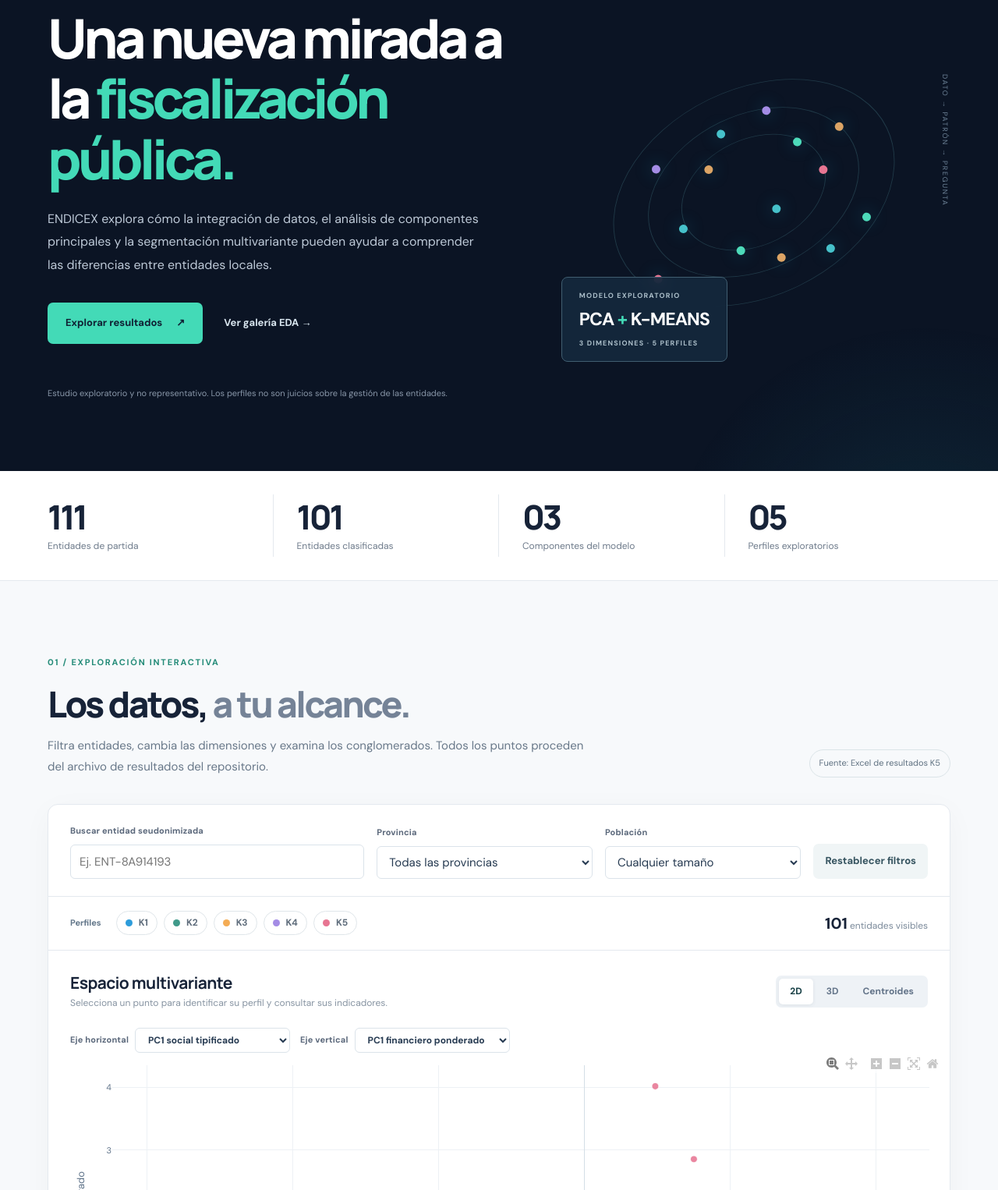
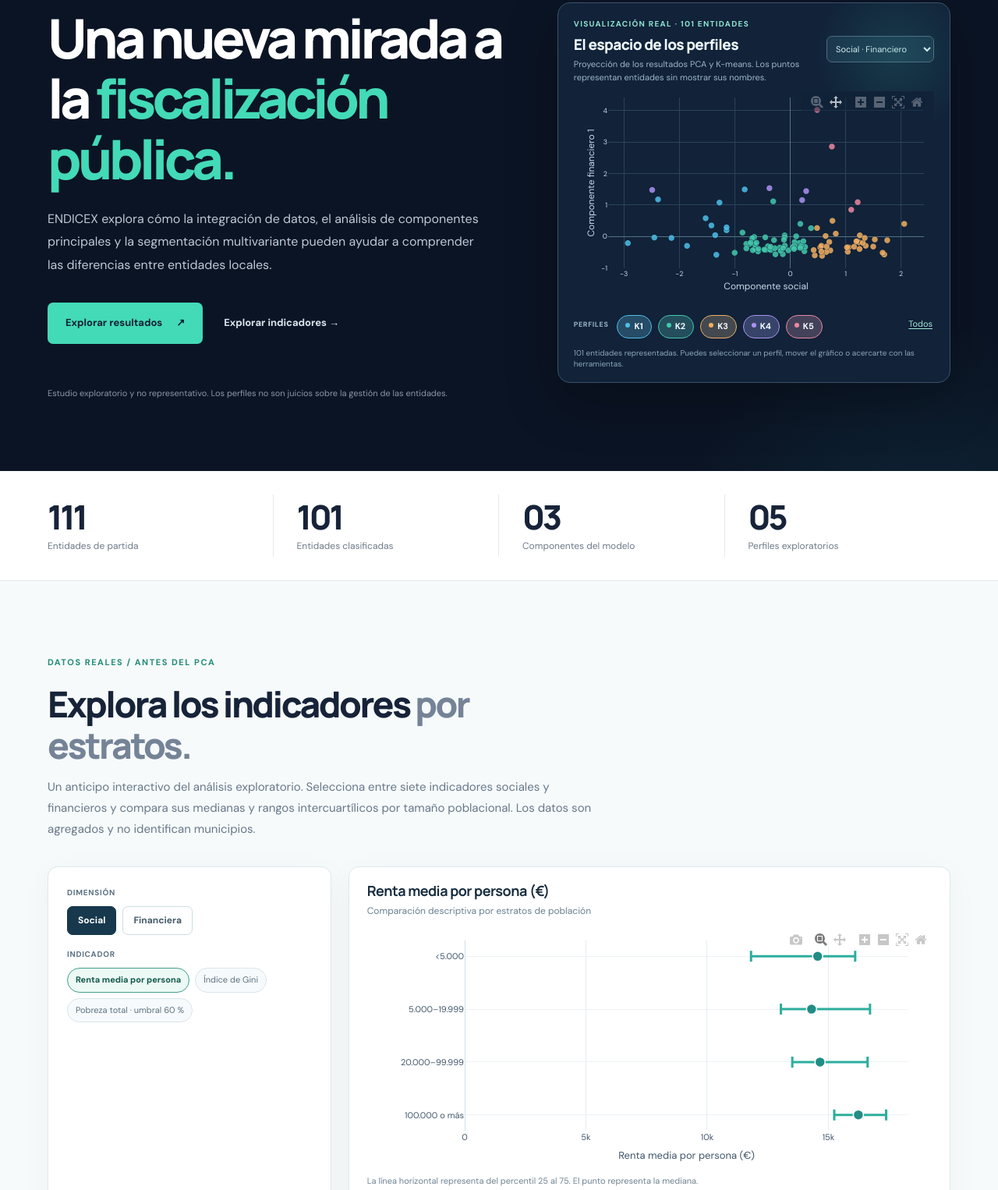
Before and after one commit to endicex/Endicex, a plain HTML site: page docs/index.html in a window 1280 px wide. Shown: the part 188-1714 px from the top of the page at 78% size. Drawn offline with nearby package versions, Linux system fonts and the light colour scheme.

Commit message:
Replace decorative homepage with interactive PCA and add aggregated EDA indicator explorer

```diff
--- a/docs/index.html
+++ b/docs/index.html
@@ -12,10 +12,12 @@
   <link rel="stylesheet" href="./styles.css">
   <link rel="stylesheet" href="./atlas.css">
   <link rel="stylesheet" href="./eda-gallery.css">
+  <link rel="stylesheet" href="./home-interactive.css">
   <script defer src="./plotly.min.js"></script>
   <script defer src="./app.js"></script>
   <script defer src="./atlas.js"></script>
   <script defer src="./eda-gallery.js"></script>
+  <script defer src="./home-interactive.js"></script>
 </head>
 <body>
   <a class="skip-link" href="#contenido">Saltar al contenido</a>
@@ -36,16 +38,30 @@
           <div class="eyebrow"><span class="live-dot"></span> INVESTIGACIÓN APLICADA · REPRODUCIBILIDAD</div>
           <h1>Una nueva mirada a la <em>fiscalización pública.</em></h1>
           <p>ENDICEX explora cómo la integración de datos, el análisis de componentes principales y la segmentación multivariante pueden ayudar a comprender las diferencias entre entidades locales.</p>
-          <div class="hero-actions"><a href="#explorador" class="button button-light">Explorar resultados <span aria-hidden="true">↗</span></a><a href="#eda" class="text-link">Ver galería EDA <span aria-hidden="true">→</span></a></div>
+          <div class="hero-actions"><a href="#explorador" class="button button-light">Explorar resultados <span aria-hidden="true">↗</span></a><a href="#vista-eda" class="text-link">Explorar indicadores <span aria-hidden="true">→</span></a></div>
           <p class="hero-disclaimer">Estudio exploratorio y no representativo. Los perfiles no son juicios sobre la gestión de las entidades.</p>
         </div>
-        <div class="hero-visual" aria-hidden="true">
-          <div class="orbit orbit-one"></div><div class="orbit orbit-two"></div><div class="orbit orbit-three"></div>
-          <div class="hero-plot">
-            <span class="plot-point pt-a"></span><span class="plot-point pt-b"></span><span class="plot-point pt-c"></span><span class="plot-point pt-d"></span><span class="plot-point pt-e"></span><span class="plot-point pt-f"></span><span class="plot-point pt-g"></span><span class="plot-point pt-h"></span><span class="plot-point pt-i"></span><span class="plot-point pt-j"></span><span class="plot-point pt-k"></span><span class="plot-point pt-l"></span><span class="plot-point pt-m"></span><span class="plot-point pt-n"></span>
+        <div class="hero-visual hero-interactive">
+          <div class="home-pca-card">
+            <p class="home-pca-eyebrow">VISUALIZACIÓN REAL · 101 ENTIDADES</p>
+            <div class="home-pca-head">
+              <div><h2>El espacio de los perfiles</h2><p class="home-pca-description">Proyección de los resultados PCA y K-means. Los puntos representan entidades sin mostrar sus nombres.</p></div>
+              <label>
+                <span class="sr-only">Proyección del gráfico principal</span>
+                <select id="home-pca-projection" class="home-pca-select">
+                  <option value="social">Social · Financiero</option>
+                  <option value="financial">Financiero 1 · 2</option>
+                </select>
+              </label>
+            </div>
+            <div id="home-pca-chart" role="img" aria-label="Gráfico PCA interactivo con cinco perfiles"></div>
+            <div class="home-pca-controls">
+              <span class="home-pca-controls-label">Perfiles</span>
+              <div id="home-pca-filters" class="home-pca-controls" role="group" aria-label="Seleccionar conglomerados del gráfico de portada"></div>
+              <button id="home-pca-reset" type="button" class="home-pca-reset">Todos</button>
+            </div>
+            <p id="home-pca-status" class="home-pca-status" role="status" aria-live="polite">Cargando proyección del análisis…</p>
           </div>
-          <div class="visual-label"><small>MODELO EXPLORATORIO</small><strong>PCA <span>+</span> K-MEANS</strong><small>3 DIMENSIONES · 5 PERFILES</small></div>
-          <div class="visual-coordinate">DATO → PATRÓN → PREGUNTA</div>
         </div>
       </div>
     </section>
@@ -56,6 +72,57 @@
       <div><span class="number">03</span><span class="number-label">Componentes del modelo</span></div>
       <div><span class="number">05</span><span class="number-label">Perfiles exploratorios</span></div>
     </div></section>
+
+    <section id="vista-eda" class="section home-eda-preview" aria-labelledby="home-eda-heading">
+      <div class="container">
+        <div class="section-top">
+          <div>
+            <div class="section-index">DATOS REALES / ANTES DEL PCA</div>
+            <h2 id="home-eda-heading">Explora los indicadores <span>por estratos.</span></h2>
+            <p class="section-intro">Un anticipo interactivo del análisis exploratorio. Selecciona entre siete indicadores sociales y financieros y compara sus medianas y rangos intercuartílicos por tamaño poblacional. Los datos son agregados y no identifican municipios.</p>
+          </div>
+        </div>
+        <div class="home-eda-shell">
+          <aside class="home-eda-side">
+            <div>
+              <p class="home-eda-small-title">Dimensión</p>
+              <div id="home-eda-category" class="home-eda-categories" role="group" aria-label="Dimensión del análisis exploratorio">
+                <button type="button" class="selected" data-home-category="Social" aria-pressed="true">Social</button>
+                <button type="button" data-home-category="Financiero" aria-pressed="false">Financiera</button>
+              </div>
+            </div>
+            <div>
+              <p class="home-eda-small-title">Indicador</p>
+              <div id="home-eda-metrics" class="home-eda-metrics" role="group" aria-label="Indicador seleccionado"><span>Cargando indicadores…</span></div>
+            </div>
+            <div class="home-eda-main-stat">
+              <span>Mediana de la muestra</span>
+              <strong id="home-eda-global">—</strong>
+              <small id="home-eda-n">—</small>
+            </div>
+            <p class="home-eda-side-footer">Estadísticas descriptivas: 111 entidades para indicadores sociales y 101 con cuentas rendidas para los financieros.</p>
+          </aside>
+          <div class="home-eda-viz">
+            <div class="home-eda-viz-head">
+              <div><h3 id="home-eda-metric-title">Renta media por persona</h3><p class="home-eda-viz-sub">Comparación descriptiva por estratos de población</p></div>
+            </div>
+            <div id="home-eda-chart" role="img" aria-label="Medianas y rangos intercuartílicos por estratos"></div>
+            <p id="home-eda-range-label" class="home-eda-side-footer">La línea representa los percentiles 25 y 75; el punto marca la mediana.</p>
+            <p id="home-eda-warning" class="home-eda-warning" role="alert" hidden></p>
+            <table class="home-eda-table">
+              <caption class="sr-only">Medianas agregadas y número de entidades por estrato</caption>
+              <thead><tr><th scope="col">Estrato poblacional</th><th scope="col">Entidades</th><th scope="col">Mediana</th></tr></thead>
+              <tbody id="home-eda-table-body"></tbody>
+            </table>
+            <div class="home-eda-extra">
+              <a href="#eda">Explorar las 14 fichas del EDA</a>
+              <a href="https://github.com/endicex/Endicex/tree/main/03_resultados/analisis_exploratorio/tablas" target="_blank" rel="noopener noreferrer">Consultar las tablas fuente</a>
+            </div>
+          </div>
+        </div>
+        <p class="home-eda-limit">Estas visualizaciones no son resultados de auditoría ni permiten generalizar conclusiones al conjunto de las entidades locales. Los valores imputados se documentan en el notebook; las distribuciones originales pueden consultarse en la galería completa.</p>
+      </div>
+    </section>
 
     <section id="explorador" class="section section-explorer"><div class="container">
       <div class="section-top"><div><div class="section-index">01 / EXPLORACIÓN INTERACTIVA</div><h2>Los datos, <span>a tu alcance.</span></h2><p class="section-intro">Filtra entidades, cambia las dimensiones y examina los conglomerados. Todos los puntos proceden del archivo de resultados del repositorio.</p></div><span class="source-pill">Fuente: Excel de resultados K5</span></div>
```
